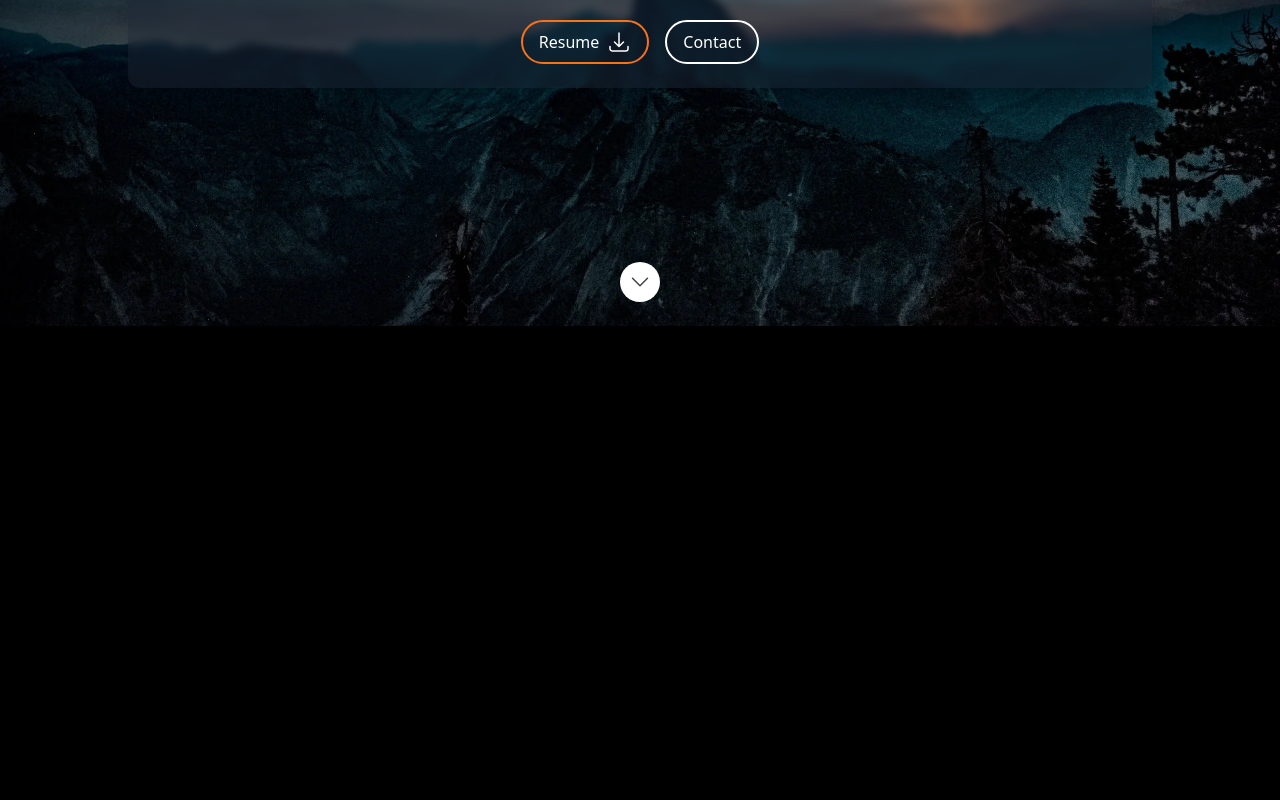
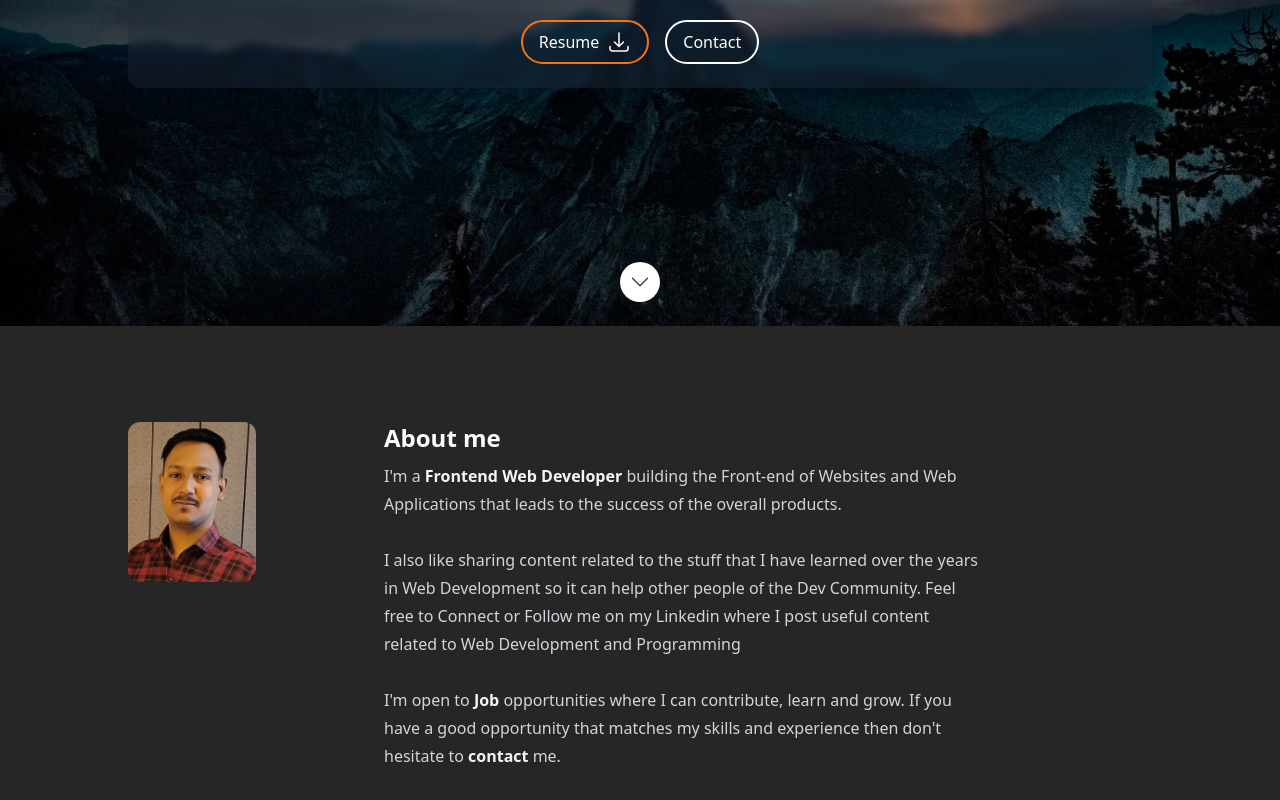
Before and after one commit to Gaurav12342/Portfolio-Website, a Next.js app: page / in a window 1280 px wide. Shown: the part 474-1274 px from the top of the page. Before the commit the page ends 800 px from the top, so only its background shows below. Built offline with nearby package versions, Linux system fonts and the light colour scheme.

Commit message:
Added about the pahe

```diff
--- /dev/null
+++ b/src/components/Sections/About.tsx
@@ -0,0 +1,32 @@
+import classNames from 'classnames';
+import Image from 'next/image';
+import {FC, memo} from 'react';
+
+import {aboutData, SectionId} from '../../data/data';
+import Section from '../Layout/Section';
+
+const About: FC = memo(() => {
+  const {profileImageSrc, description} = aboutData;
+  return (
+    <Section className="bg-neutral-800" sectionId={SectionId.About}>
+      <div className={classNames('grid grid-cols-1 gap-y-4', {'md:grid-cols-4': !!profileImageSrc})}>
+        {!!profileImageSrc && (
+          <div className="col-span-1 flex justify-center md:justify-start">
+            <div className="relative h-28 w-24 overflow-hidden rounded-xl md:h-40 md:w-32">
+              <Image alt="about-me-image" className="h-full w-full object-cover" src={profileImageSrc} />
+            </div>
+          </div>
+        )}
+        <div className={classNames('col-span-1 flex flex-col gap-y-6', {'md:col-span-3': !!profileImageSrc})}>
+          <div className="flex flex-col gap-y-2">
+            <h2 className="text-2xl font-bold text-white">About me</h2>
+            <p className="prose prose-sm text-gray-300 sm:prose-base">{description}</p>
+          </div>
+        </div>
+      </div>
+    </Section>
+  );
+});
+
+About.displayName = 'About';
+export default About;
--- a/src/data/data.tsx
+++ b/src/data/data.tsx
@@ -25,7 +25,7 @@ import porfolioImage8 from "../images/portfolio/portfolio-8.jpg";
 import porfolioImage9 from "../images/portfolio/portfolio-9.jpg";
 import porfolioImage10 from "../images/portfolio/portfolio-10.jpg";
 import porfolioImage11 from "../images/portfolio/portfolio-11.jpg";
-import profilepic from "../images/profilepic.jpg";
+import profilepic from "../images/profilepic.jpeg";
 import testimonialImage from "../images/testimonial.webp";
 import {
   About,
@@ -98,25 +98,21 @@ export const heroData: Hero = {
  */
 export const aboutData: About = {
   profileImageSrc: profilepic,
-  description: `Use this bio section as your way of describing yourself and saying what you do, what technologies you like
-  to use or feel most comfortable with, describing your personality, or whatever else you feel like throwing
-  in.`,
-  aboutItems: [
-    { label: "Location", text: "Victoria, BC", Icon: MapIcon },
-    { label: "Age", text: "29", Icon: CalendarIcon },
-    { label: "Nationality", text: "Canadian / Irish", Icon: FlagIcon },
-    {
-      label: "Interests",
-      text: "Motorcycles, Muay Thai, Banjos",
-      Icon: SparklesIcon,
-    },
-    { label: "Study", text: "University of Victoria", Icon: AcademicCapIcon },
-    {
-      label: "Employment",
-      text: "Instant Domains, inc.",
-      Icon: BuildingOffice2Icon,
-    },
-  ],
+  description: (
+    <>
+      I'm a <strong className="text-stone-100">Frontend Web Developer </strong>
+      building the Front-end of Websites and Web Applications that leads to the
+      success of the overall products. <br /> <br /> I also like sharing content
+      related to the stuff that I have learned over the years in Web Development
+      so it can help other people of the Dev Community. Feel free to Connect or
+      Follow me on my Linkedin where I post useful content related to Web
+      Development and Programming <br /> <br /> I'm open to{" "}
+      <strong className="text-stone-100">Job</strong> opportunities where I can
+      contribute, learn and grow. If you have a good opportunity that matches my
+      skills and experience then don't hesitate to{" "}
+      <strong className="text-stone-100">contact</strong> me.
+    </>
+  ),
 };
 
 /**
--- a/src/data/dataDef.ts
+++ b/src/data/dataDef.ts
@@ -39,8 +39,7 @@ interface HeroActionItem {
  */
 export interface About {
   profileImageSrc?: string | StaticImageData;
-  description: string;
-  aboutItems: AboutItem[];
+  description: JSX.Element;
 }
 
 export interface AboutItem {
--- a/src/pages/index.tsx
+++ b/src/pages/index.tsx
@@ -4,6 +4,7 @@ import { FC, memo } from "react";
 import { homePageMeta } from "@/data/data";
 import Header from "@/components/Sections/Header";
 import Hero from "@/components/Sections/Hero";
+import About from "@/components/Sections/About";
 
 const inter = Inter({ subsets: ["latin"] });
 
@@ -14,6 +15,7 @@ const Home: FC = memo(() => {
     <Page description={description} title={title}>
       <Header />
       <Hero />
+      <About />
     </Page>
   );
 });
```
Also changed, not shown: src/images/profilepic.jpeg (added), src/images/profilepic1.jpg (renamed from src/images/profilepic.jpg).
